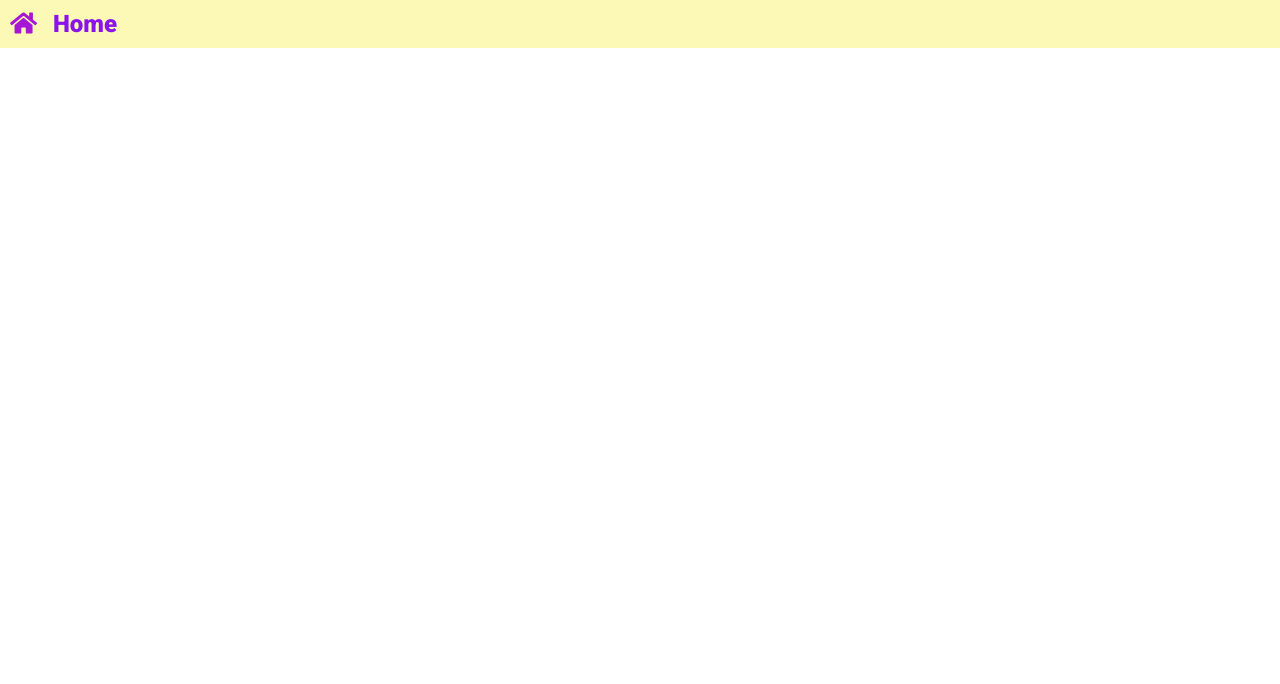
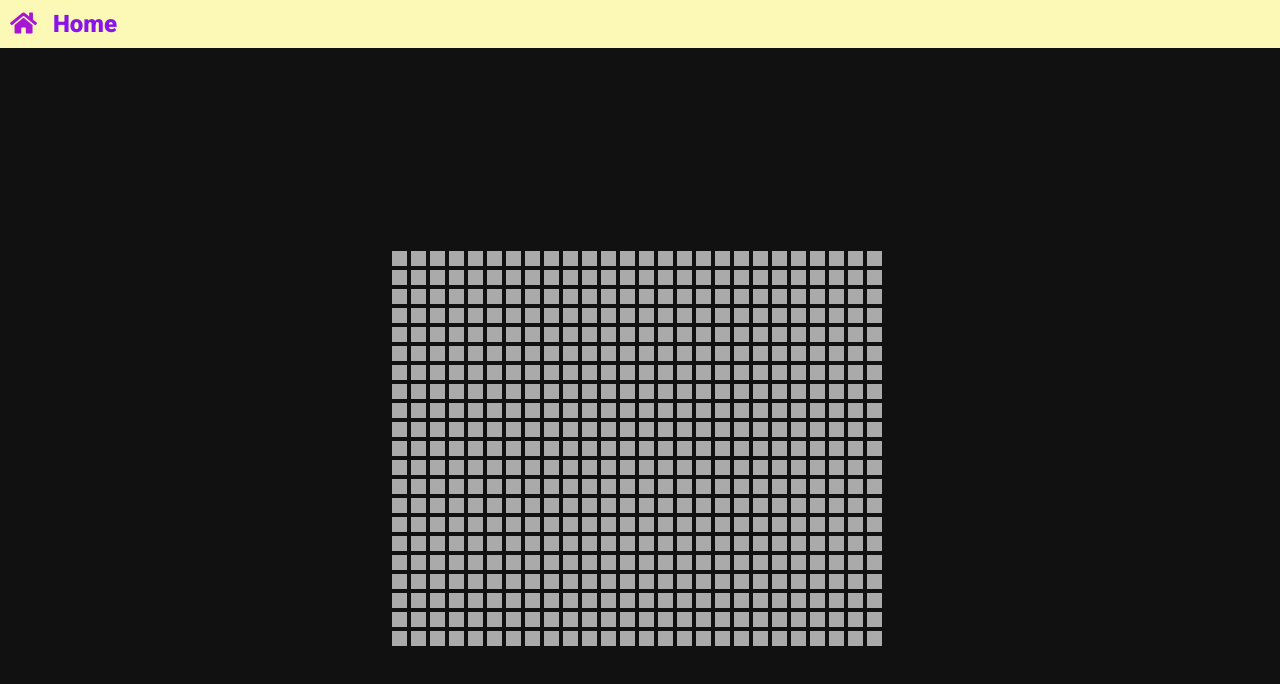
Before and after one commit to namnguyen191/fifty-projects, an Angular app: page /day-thirty-six in a window 1280 px wide. Before the commit this address led to /. Shown: the top 684 px of the page. Built offline with nearby package versions, Linux system fonts and the light colour scheme; a web font is replaced by a local one.

Commit message:
Add day-thirty-six

```diff
--- a/src/app/app-routing.module.ts
+++ b/src/app/app-routing.module.ts
@@ -123,6 +123,7 @@ const routes: Routes = [
   { path: 'day-thirty-three', loadChildren: () => import('./features/day-thirty-three/day-thirty-three.module').then(m => m.DayThirtyThreeModule) },
   { path: 'day-thirty-four', loadChildren: () => import('./features/day-thirty-four/day-thirty-four.module').then(m => m.DayThirtyFourModule) },
   { path: 'day-thirty-five', loadChildren: () => import('./features/day-thirty-five/day-thirty-five.module').then(m => m.DayThirtyFiveModule) },
+  { path: 'day-thirty-six', loadChildren: () => import('./features/day-thirty-six/day-thirty-six.module').then(m => m.DayThirtySixModule) },
 ];
 
 @NgModule({
--- /dev/null
+++ b/src/app/features/day-thirty-six/day-thirty-six-routing.module.ts
@@ -0,0 +1,11 @@
+import { NgModule } from '@angular/core';
+import { RouterModule, Routes } from '@angular/router';
+import { DayThirtySixComponent } from './day-thirty-six.component';
+
+const routes: Routes = [{ path: '', component: DayThirtySixComponent }];
+
+@NgModule({
+  imports: [RouterModule.forChild(routes)],
+  exports: [RouterModule]
+})
+export class DayThirtySixRoutingModule { }
--- /dev/null
+++ b/src/app/features/day-thirty-six/day-thirty-six.component.html
@@ -0,0 +1,10 @@
+<div class="container">
+  <ng-container *ngFor="let square of squaresNum">
+    <div
+      class="square"
+      [style.backgroundColor]="square"
+      (mouseover)="changeColor($event)"
+      (mouseleave)="returnToOriginalColor($event)"
+    ></div>
+  </ng-container>
+</div>
--- /dev/null
+++ b/src/app/features/day-thirty-six/day-thirty-six.component.scss
@@ -0,0 +1,21 @@
+:host {
+  min-height: 100vh;
+  display: flex;
+  justify-content: center;
+  align-items: center;
+  background-color: #111;
+
+  .container {
+    display: flex;
+    flex-wrap: wrap;
+    max-width: 500px;
+    cursor: pointer;
+
+    .square {
+      height: 15px;
+      width: 15px;
+      margin: 2px;
+      transition: 0.2s ease;
+    }
+  }
+}
--- /dev/null
+++ b/src/app/features/day-thirty-six/day-thirty-six.component.ts
@@ -0,0 +1,40 @@
+import { state, style, trigger } from '@angular/animations';
+import { Component, OnInit, Renderer2 } from '@angular/core';
+import { Title } from '@angular/platform-browser';
+
+@Component({
+  selector: 'app-day-thirty-six',
+  templateUrl: './day-thirty-six.component.html',
+  styleUrls: ['./day-thirty-six.component.scss'],
+})
+export class DayThirtySixComponent implements OnInit {
+  readonly DEFAULT_COLOR = '#aaa';
+  readonly NUM_OF_SQUARES = 546;
+
+  squaresNum: string[] = new Array(this.NUM_OF_SQUARES).fill(
+    this.DEFAULT_COLOR
+  );
+
+  constructor(private titleService: Title, private renderer: Renderer2) {}
+
+  ngOnInit(): void {
+    this.titleService.setTitle('Fifty Projects - Day 36');
+  }
+
+  changeColor(event: MouseEvent) {
+    const square: HTMLDivElement = event.target as HTMLDivElement;
+
+    var randomColor: string =
+      '#' + Math.floor(Math.random() * 16777215).toString(16);
+
+    this.renderer.setStyle(square, 'background-color', randomColor);
+  }
+
+  returnToOriginalColor(event: MouseEvent) {
+    const square: HTMLDivElement = event.target as HTMLDivElement;
+
+    setTimeout(() => {
+      this.renderer.setStyle(square, 'background-color', this.DEFAULT_COLOR);
+    }, 1000);
+  }
+}
--- a/src/app/home/home.component.html
+++ b/src/app/home/home.component.html
@@ -278,4 +278,12 @@
     description="Image Carousel by translating X"
   >
   </app-project-card>
+
+  <app-project-card
+    routerLink="day-thirty-six"
+    title="Day 36"
+    imgUrl="assets/images/day-thirty-six-snippet.gif"
+    description="It's like a disco floor when you mouse over: built with JS"
+  >
+  </app-project-card>
 </div>
```
Also changed, not shown: src/app/features/day-thirty-six/day-thirty-six.module.ts (added, +17 -0 lines), src/assets/images/day-thirty-six-snippet.gif (added), 1 other file (tests, documents, lock files or other folders).
